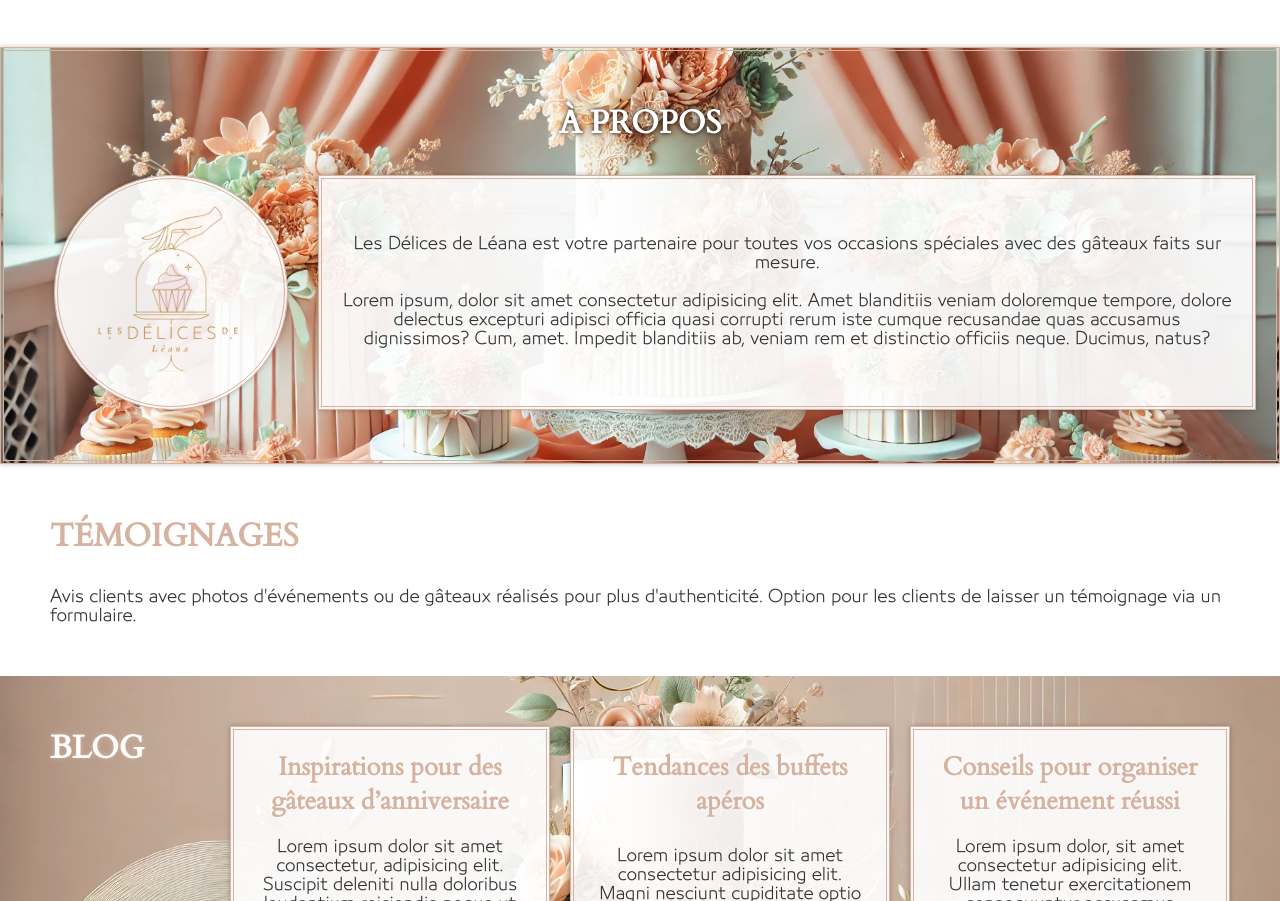
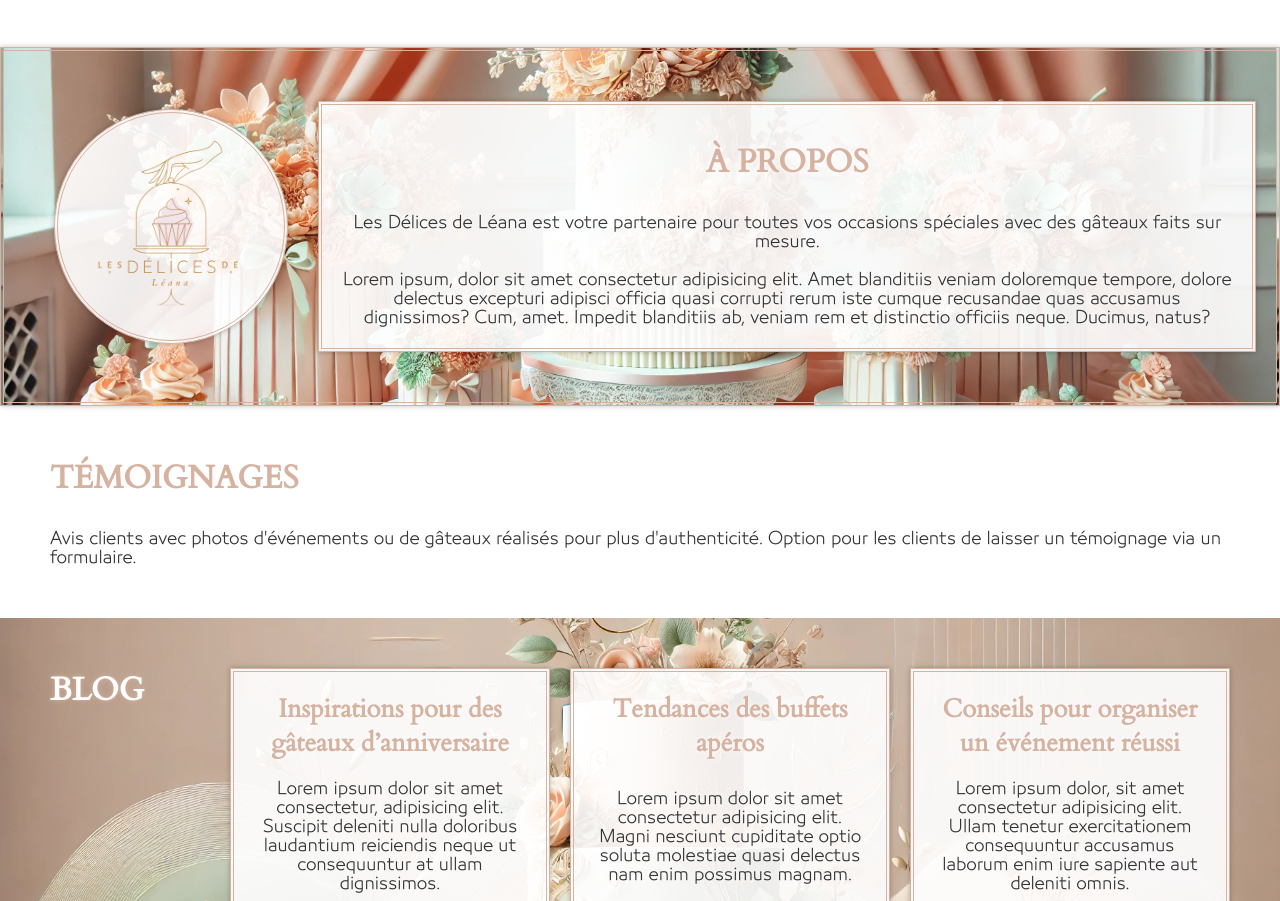
Before and after one commit to Webilys/LesDelicesDeLeana, a plain HTML site: page index.html in a window 1280 px wide. Shown: the part 1751-2652 px from the top of the page. Drawn offline with Linux system fonts and the light colour scheme.

Commit message:
17/10/24 13:59

```diff
--- a/assets/styles/pages/_home.scss
+++ b/assets/styles/pages/_home.scss
@@ -91,13 +91,6 @@
   box-shadow: 0 0 5px $blackShadow;
 
   #a-propos-container {
-    text-align: center;
-
-    h2 {
-      color: $white;
-      text-shadow: 0 0 5px $black;
-    }
-
     #about-container {
       display: grid;
       grid-template-columns: 20% 80%;
@@ -112,16 +105,22 @@
         background: $whiteBg;
       }
 
-      p {
+      #text-a-propos {
         height: 100%;
         background: $whiteBg;
         border: 4px double $color1;
         box-shadow: 0 0 5px $blackShadow;
         padding: 20px;
-        display: flex;
-        justify-content: center;
-        align-items: center;
-        text-shadow: 0 0 5px $white;
+
+        h2,
+        p {
+          text-align: center;
+          text-shadow: 0 0 5px $white;
+        }
+
+        h2 {
+          padding-top: 15px;
+        }
       }
     }
   }
--- a/index.html
+++ b/index.html
@@ -89,7 +89,6 @@
       </section>
       <section id="a-propos">
         <div id="a-propos-container">
-          <h2>À propos</h2>
           <div id="about-container">
             <div>
               <img
@@ -97,7 +96,8 @@
                 alt="Logo Les délices de Léana"
               />
             </div>
-            <div>
+            <div id="text-a-propos">
+              <h2>À propos</h2>
               <p>
                 Les Délices de Léana est votre partenaire pour toutes vos
                 occasions spéciales avec des gâteaux faits sur mesure.
```
Also changed, not shown: assets/styles/index.css, 2 other files.
